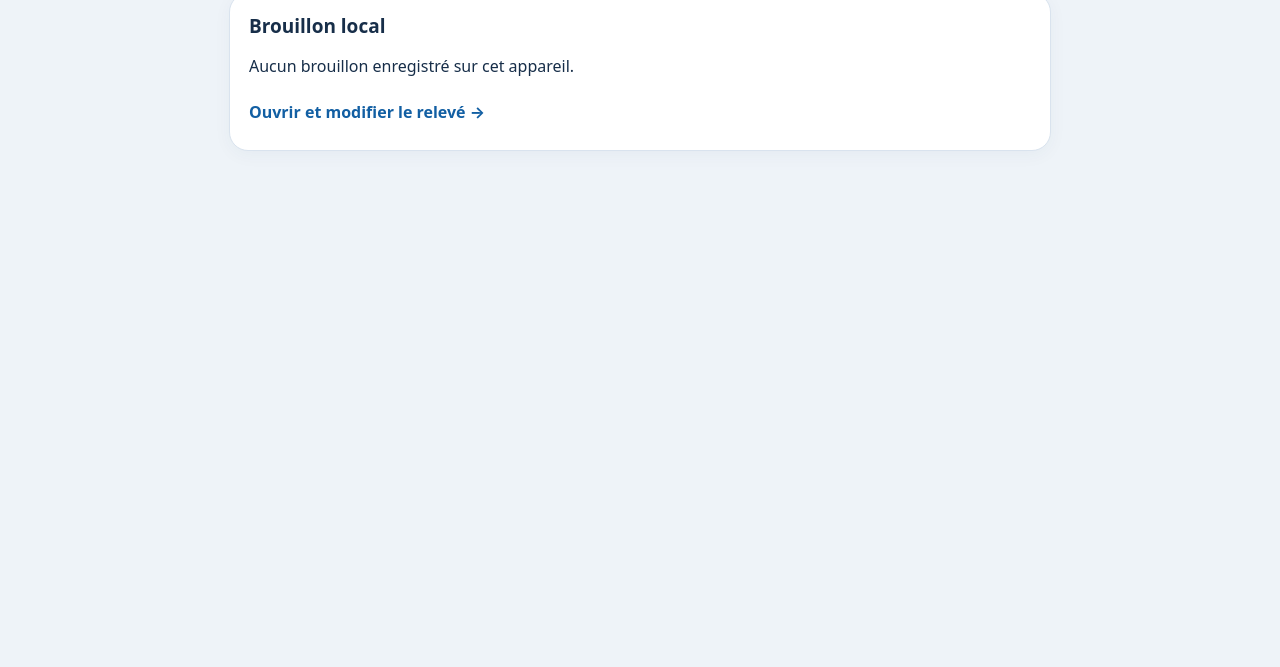
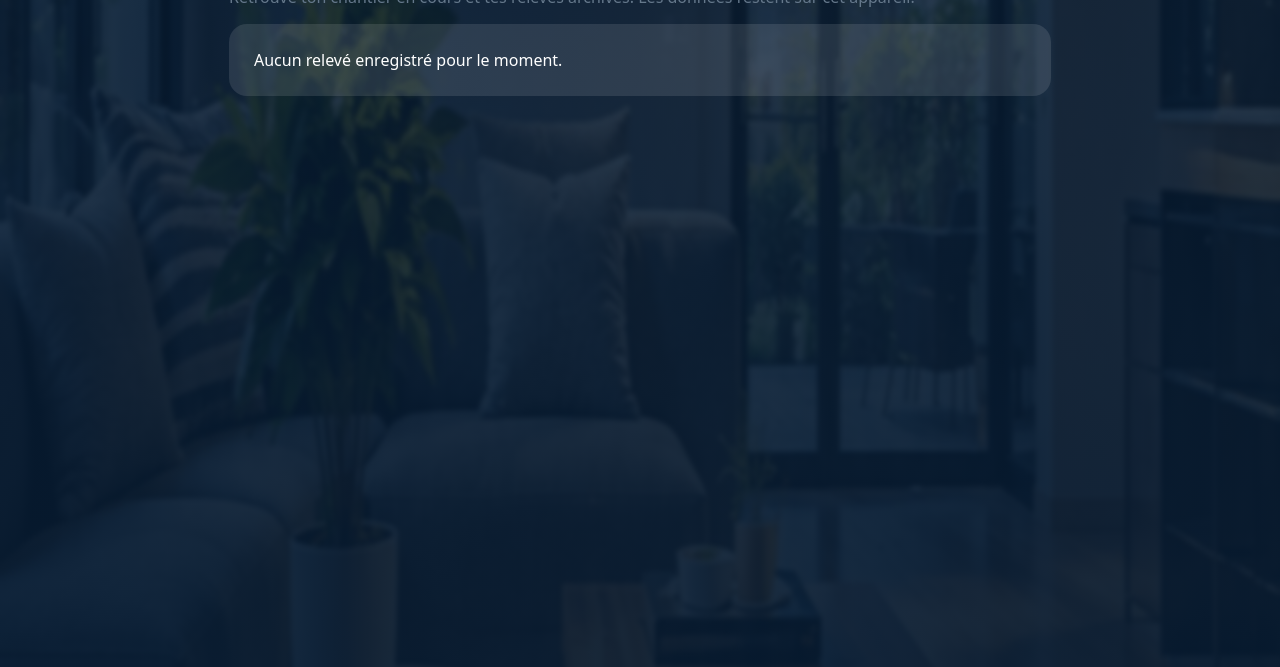
Before and after one commit to Jolespoils/Releve_immo, a plain HTML site: page app/src/main/assets/accueil/releves.html in a window 1280 px wide. Shown: the part 133-800 px from the top of the page. Drawn offline with Linux system fonts and the light colour scheme.

Commit message:
Add files via upload

```diff
--- a/app/src/main/assets/accueil/releves.html
+++ b/app/src/main/assets/accueil/releves.html
@@ -1 +1,33 @@
-<!doctype html><html lang="fr"><meta charset="utf-8"><meta name="viewport" content="width=device-width,initial-scale=1"><link rel="stylesheet" href="../shared/theme.css"><main><nav class="topbar"><a class="back-link" href="index.html">← Accueil</a></nav><h1>Mes relevés</h1><section><h2>Brouillon local</h2><p id="info">Aucun brouillon enregistré sur cet appareil.</p><a class="back-link" href="../etape1/index.html">Ouvrir et modifier le relevé →</a></section></main><script>try{let d=JSON.parse(localStorage.getItem('releve_immo_draft_v2')||'null');if(d)document.getElementById('info').textContent=(d.rooms||[]).length+' pièce(s) · Dernière sauvegarde : '+new Date(d.updated).toLocaleString('fr-FR')}catch(e){}</script></html>
+<!doctype html><html lang="fr"><head><meta charset="utf-8"><meta name="viewport" content="width=device-width,initial-scale=1,viewport-fit=cover"><title>Relevé Immo — Mes relevés</title><link rel="stylesheet" href="../shared/theme.css"><style>
+body{margin:0;min-height:100vh;background:linear-gradient(#071b31d9,#071b31ed),url('salon.jpg') center/cover fixed;color:#fff;font-family:system-ui,sans-serif}main{max-width:720px;margin:auto;padding:20px 16px 80px}.back{display:inline-block;color:#fff;text-decoration:none;background:#ffffff25;border:1px solid #ffffff55;border-radius:13px;padding:12px 16px}h1{font-size:2rem;margin:30px 0 6px}p.intro{color:#d9eaff}article{background:#f8fbfff5;color:#142842;border-radius:20px;padding:19px;margin:15px 0;box-shadow:0 10px 30px #0004}article h2{margin:0 0 9px;font-size:1.25rem}article p{line-height:1.5;color:#41536b}button{border:0;border-radius:12px;background:linear-gradient(120deg,#159dec,#064da9);color:#fff;font:inherit;font-weight:700;padding:13px 17px;min-height:46px;cursor:pointer}button:disabled{opacity:.5}#message{color:#fff3b4}#empty{padding:25px;background:#ffffff1c;border-radius:18px}small{color:#62758b}
+</style></head><body><main><a class="back" href="index.html">← Accueil</a><h1>Mes relevés</h1><p class="intro">Retrouve ton chantier en cours et tes relevés archivés. Les données restent sur cet appareil.</p><div id="message" role="status"></div><div id="entries"></div><p id="empty" hidden>Aucun relevé enregistré pour le moment.</p></main><script>
+(function(){'use strict';
+const KEY='releve_immo_draft_v2',ARCHIVES='releve_immo_archives_v1',STEP2='releve_immo_etape2_pieces_v1';
+const entries=document.getElementById('entries'),message=document.getElementById('message');
+function getJSON(key,fallback){try{const x=JSON.parse(localStorage.getItem(key)||'null');return x===null?fallback:x}catch(e){message.textContent='Certaines sauvegardes sont illisibles. Elles n’ont pas été supprimées.';return fallback}}
+function summary(d){if(!d)return 'Composants enregistrés sans brouillon de l’étape 1';const count=Array.isArray(d.rooms)?d.rooms.length:0;const names=(d.rooms||[]).slice(0,3).map(r=>r.name).filter(Boolean).join(', ');return count+' pièce(s)'+(names?' · '+names:'')}
+function date(t){try{return new Date(t).toLocaleString('fr-FR')}catch(e){return 'Date inconnue'}}
+function add(title,description,onOpen){const card=document.createElement('article');const h=document.createElement('h2');h.textContent=title;const p=document.createElement('p');p.textContent=description;const b=document.createElement('button');b.textContent='Ouvrir et modifier';b.onclick=onOpen;card.append(h,p,b);entries.append(card)}
+const current=getJSON(KEY,null),step2=localStorage.getItem(STEP2),archives=getJSON(ARCHIVES,[]);
+if(current||step2)add('Chantier en cours',summary(current)+(current?.updated?' · '+date(current.updated):''),()=>location.href='../etape1/index.html');
+if(Array.isArray(archives))archives.slice().reverse().forEach((a,reverseIndex)=>{
+ const i=archives.length-1-reverseIndex;let draft=null;try{draft=a.draft?JSON.parse(a.draft):null}catch(e){}
+ add('Relevé archivé · '+date(a.savedAt),summary(draft),()=>{
+   if(!confirm('Ouvrir ce relevé archivé ? Le chantier en cours sera archivé automatiquement avant restauration.'))return;
+   try{
+     // Écriture des archives en premier : ne jamais remplacer le chantier actuel sans copie.
+     const updated=JSON.parse(localStorage.getItem(ARCHIVES)||'[]');
+     if(!Array.isArray(updated)||!updated[i]||updated[i].id!==a.id)throw Error('Archive modifiée : recharge la page');
+     const oldDraft=localStorage.getItem(KEY),oldStep2=localStorage.getItem(STEP2);
+     if(oldDraft||oldStep2)updated.push({id:Date.now()+'-'+Math.random().toString(36).slice(2),savedAt:Date.now(),draft:oldDraft,step2:oldStep2});
+     // Conserver l'archive sélectionnée pour pouvoir revenir à cet état.
+     localStorage.setItem(ARCHIVES,JSON.stringify(updated));
+     if(a.draft!==null&&a.draft!==undefined)localStorage.setItem(KEY,a.draft);else localStorage.removeItem(KEY);
+     if(a.step2!==null&&a.step2!==undefined)localStorage.setItem(STEP2,a.step2);else localStorage.removeItem(STEP2);
+     location.href='../etape1/index.html';
+   }catch(e){message.textContent='Restauration impossible : '+e.message+' ; les archives sont conservées.'}
+ });
+});
+document.getElementById('empty').hidden=!!entries.children.length;
+})();
+</script></body></html>
```
